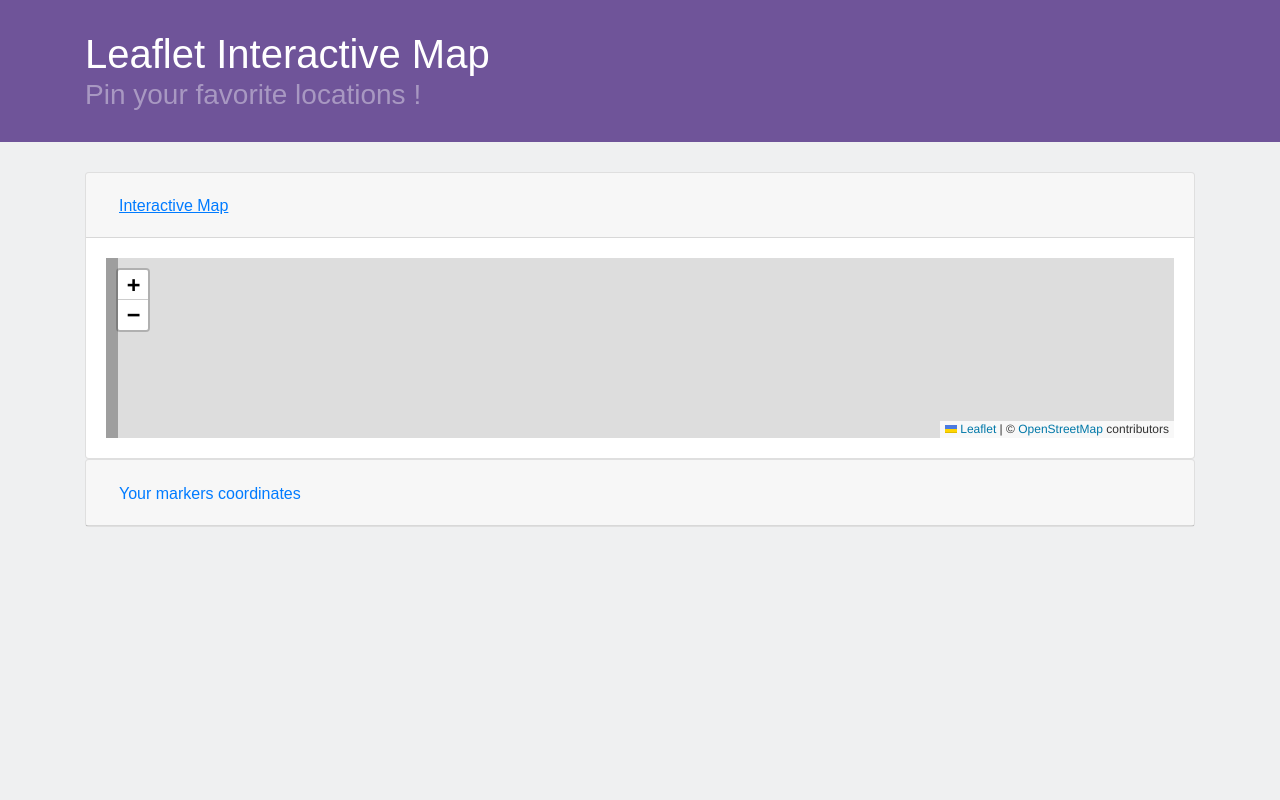
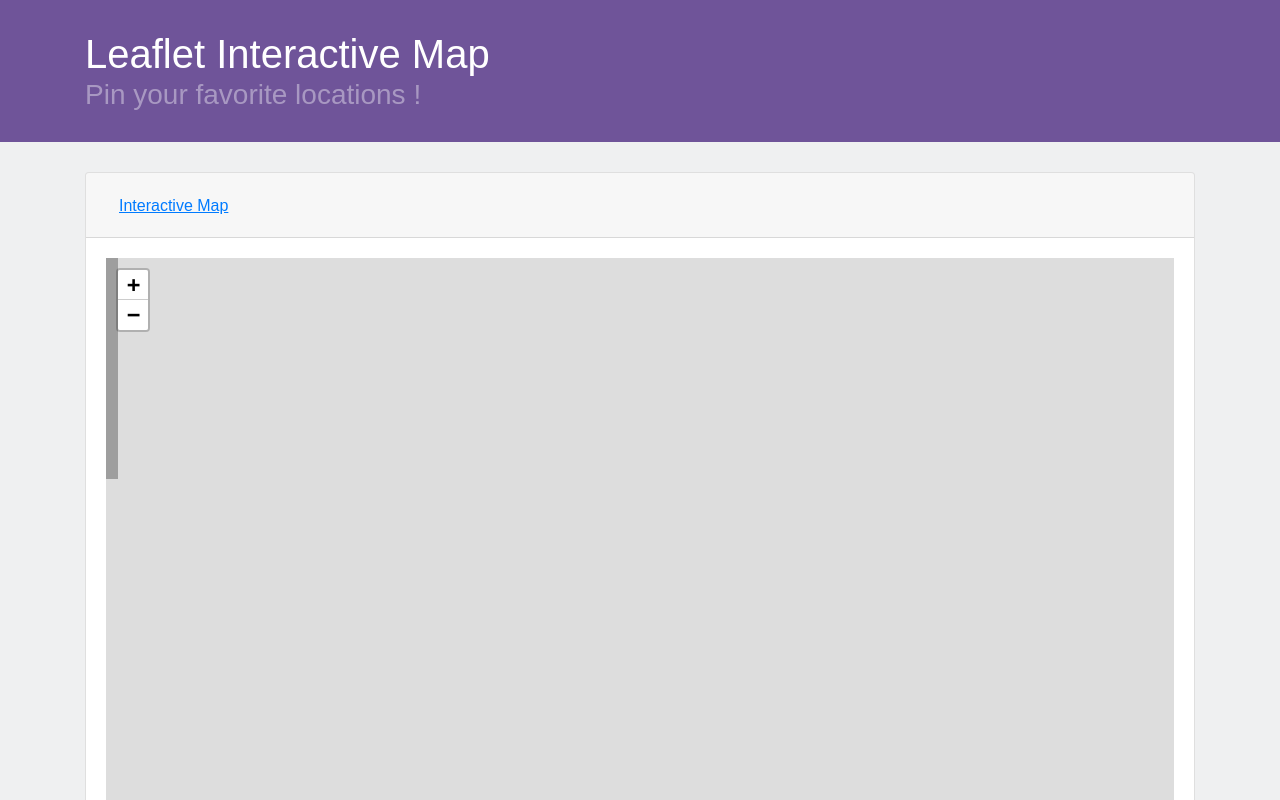
Before and after one commit to Misiek40k/js-leaflet-interactive-map, a website: page app/index.html in a window 1280 px wide. Both pictures are taken after a click on the button "Interactive Map". Shown: the top 800 px of the page. Drawn offline with nearby package versions, Linux system fonts and the light colour scheme; files that its build step writes are made by us from their sources; grey boxes are pictures that could not be loaded.

Commit message:
map height changed

```diff
--- a/app/styles/main.scss
+++ b/app/styles/main.scss
@@ -23,4 +23,4 @@ header {
   padding: 1.875rem 0;
 }
 
-#mapid { height: 180px; }
+#mapid { height: 40rem; }
```
